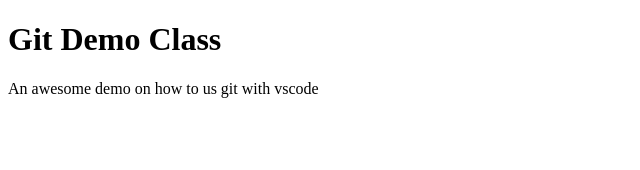
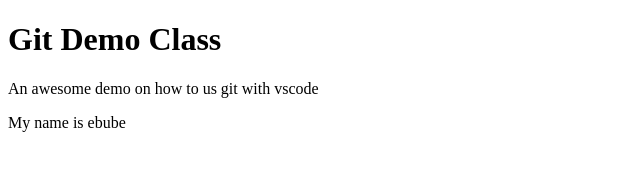
Before and after one commit to ebubexo/gitdemo, a plain HTML site: page index.html in a window 1280 px wide. Shown: the whole page, without its empty margins (0-640 px from the left). Drawn offline with Linux system fonts and the light colour scheme.

Commit message:
added my name in a paragraph

```diff
--- a/index.html
+++ b/index.html
@@ -8,5 +8,6 @@
 <body>
   <h1>Git Demo Class</h1>
   <P>An awesome demo on how to us git with vscode</P>
+  <p>My name is ebube</p>
 </body>
 </html>
```
